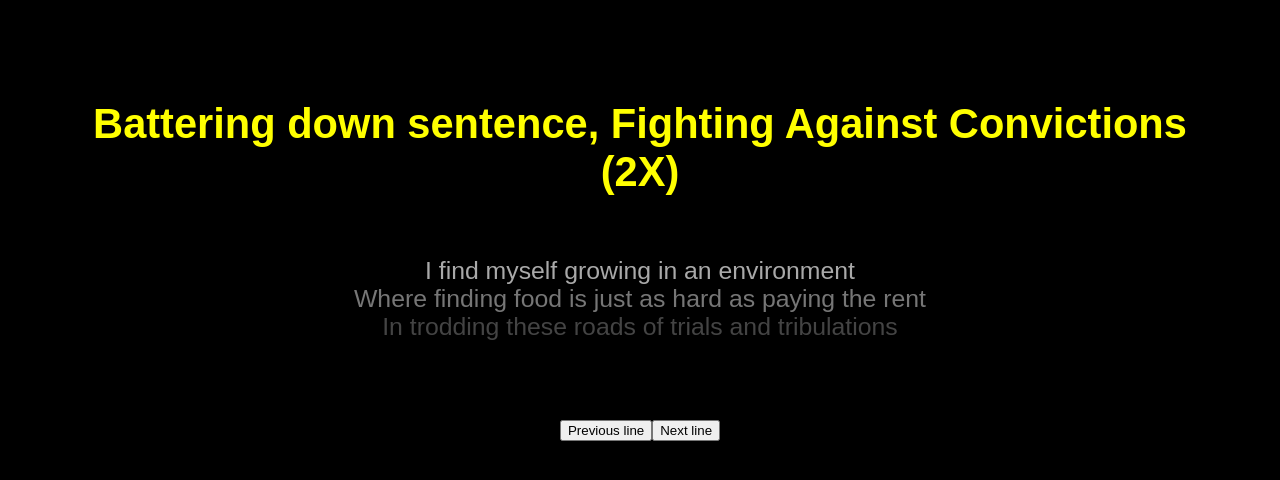
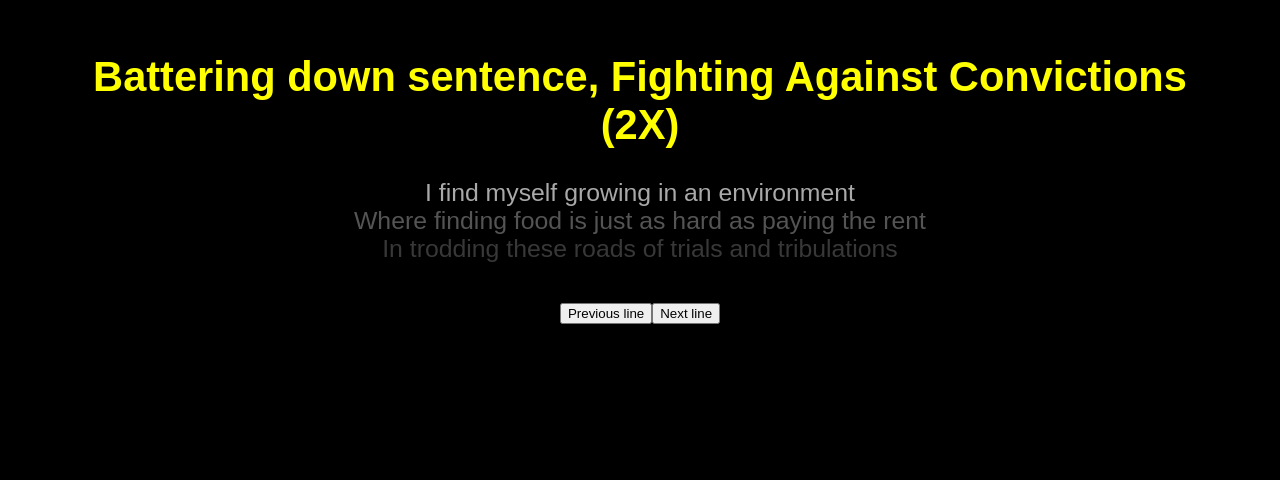
Before and after one commit to Jttpo2/singit-react, a React (Create React App) app: page / in a window 1280 px wide. Shown: the part 242-722 px from the top of the page. Built offline with nearby package versions, Linux system fonts and the light colour scheme; no server answers.

Commit message:
Darkening line color with inverse of offset.

```diff
--- a/src/LyricLine.js
+++ b/src/LyricLine.js
@@ -9,8 +9,9 @@ export default class LyricLine extends React.Component {
   }
 
   darkenByOffset = (color, offset) => {
-    const darkeningStep = 0.3;
-    return Color(Colors.prevLine).darken(Math.abs(this.props.offset - 1) * darkeningStep)
+    const darkeningStep = 1;
+    // More darkening inititially, less the further from zero offset we get
+    return Color(Colors.prevLine).darken(Math.abs(this.props.offset - 1) * darkeningStep * 1/this.props.offset)
   }
 
   render() {
--- a/src/LyricPrompter.js
+++ b/src/LyricPrompter.js
@@ -89,7 +89,7 @@ export default class LyricPrompter extends React.Component {
 
     const styles = {
       container: {
-        flex: '0.7',
+        flex: '0.4',
         width: '90%',
 
         display: 'flex',
@@ -106,17 +106,17 @@ export default class LyricPrompter extends React.Component {
         alignItems: 'center'
       },
       currentLine: {
-        flex: 0.4,
+        flex: 0.5,
 
         justifyContent: 'center'
       },
       prevLines: {
-        flex: 0.3,
+        flex: 0.1,
 
         justifyContent: 'flex-end'
       },
       upcomingLines: {
-        flex: 0.3,
+        flex: 0.4,
 
         justifyContent: 'flex-start'
       }
```
